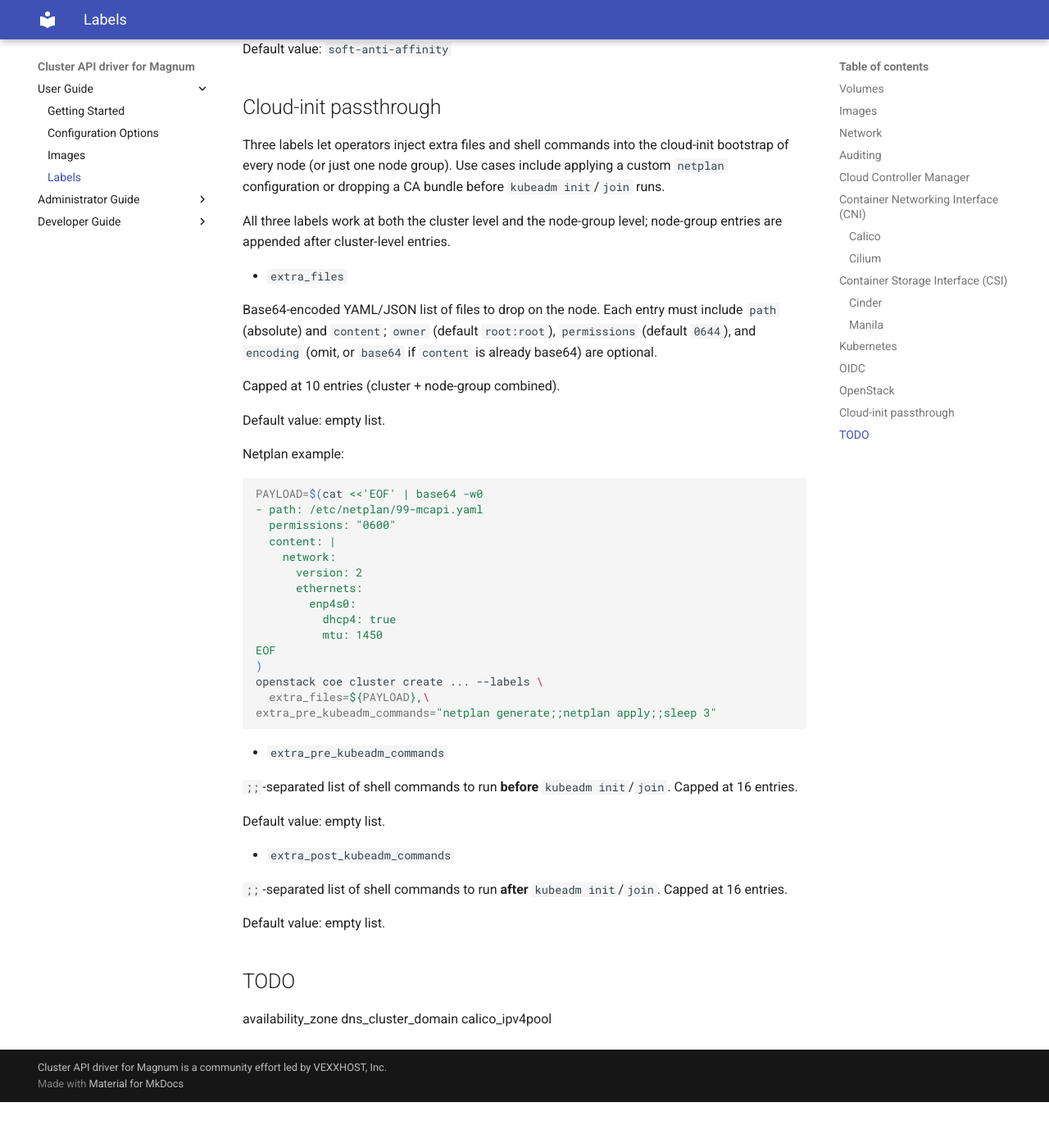
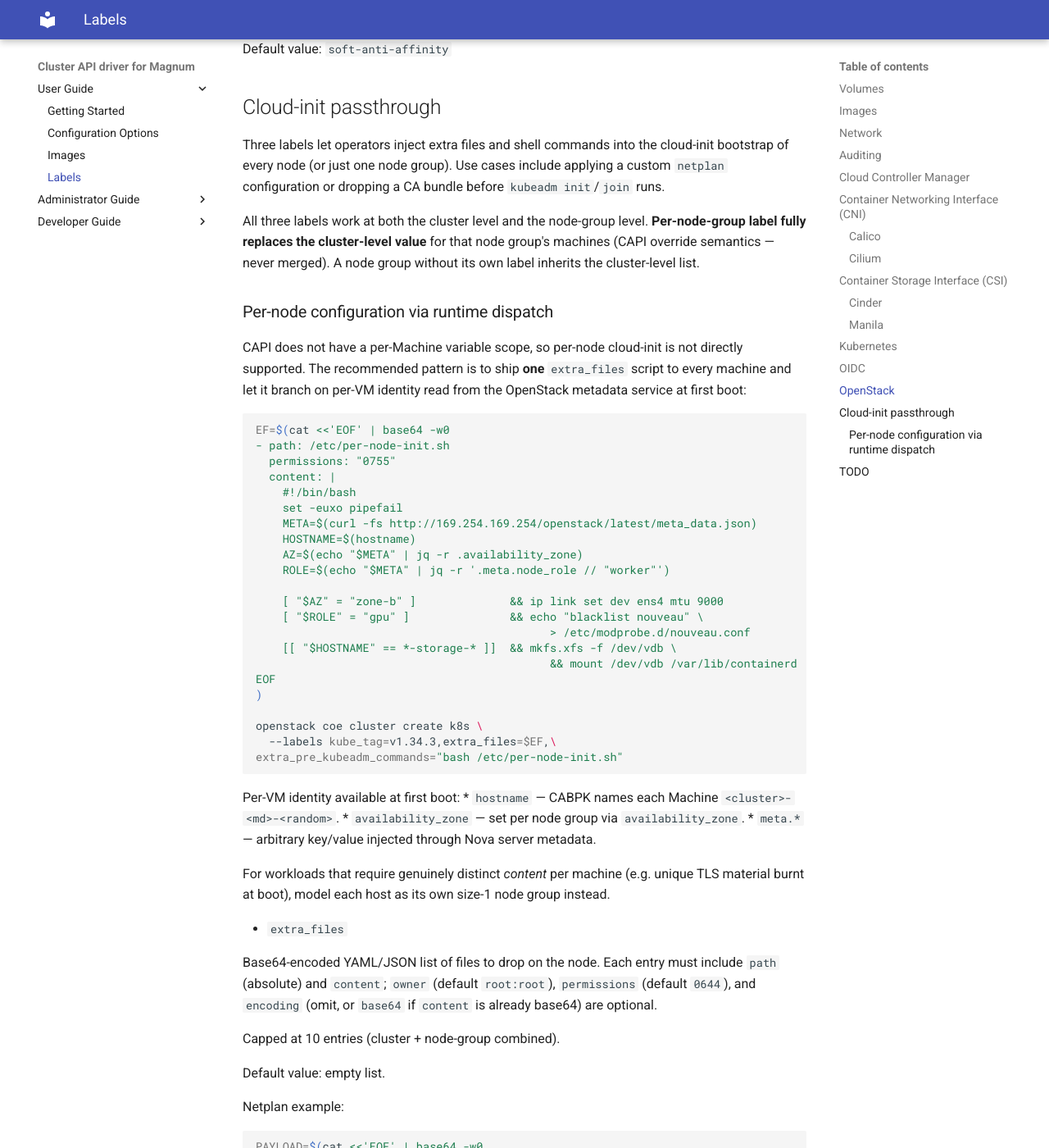
Before and after one commit to vexxhost/magnum-cluster-api, an MkDocs documentation site: the page built from docs/user/labels.md, in a window 1280 px wide and 1400 px high, scrolled down 7072 px. Shown: the whole window at 82% size. Built offline with MkDocs 1.6.1 and Material for MkDocs 9.7.7, drawn with Linux system fonts in a browser that asks for light colours; before the commit the page ends 8416 px from its top, so only the background shows below that.

Commit message:
test(extra_cloud_init): document and lock per-node runtime-dispatch pattern
Adds the recommended per-node cloud-init pattern as a documented test
scenario.  CAPI has no per-Machine variable scope, so per-node behaviour
is achieved by shipping one identical dispatch script to every machine
and branching on per-VM identity (hostname, availability_zone, Nova
server metadata) read from the OpenStack metadata service at first
boot.

* docs/user/labels.md:
    - Correct the per-node-group semantics (replace, not append).
    - New "Per-node configuration via runtime dispatch" section with a
      worked example.

* tests/unit/test_utils.py:
    - test_runtime_dispatch_pattern_per_node_via_metadata_service: locks
      that cluster-level dispatch script + commands flow identically to
      the control plane and every NG that does not declare its own
      label, while an opted-out NG fully replaces with no leakage.

Co-authored-by: Copilot <223556219+Copilot@users.noreply.github.com>
Signed-off-by: ricolin <rlin@vexxhost.com>

````diff
--- a/docs/user/labels.md
+++ b/docs/user/labels.md
@@ -322,8 +322,51 @@ cloud-init bootstrap of every node (or just one node group).  Use cases
 include applying a custom `netplan` configuration or dropping a CA bundle
 before `kubeadm init`/`join` runs.
 
-All three labels work at both the cluster level and the node-group level;
-node-group entries are appended after cluster-level entries.
+All three labels work at both the cluster level and the node-group level.
+**Per-node-group label fully replaces the cluster-level value** for that
+node group's machines (CAPI override semantics — never merged).  A node
+group without its own label inherits the cluster-level list.
+
+### Per-node configuration via runtime dispatch
+
+CAPI does not have a per-Machine variable scope, so per-node cloud-init is
+not directly supported.  The recommended pattern is to ship **one**
+`extra_files` script to every machine and let it branch on per-VM identity
+read from the OpenStack metadata service at first boot:
+
+```bash
+EF=$(cat <<'EOF' | base64 -w0
+- path: /etc/per-node-init.sh
+  permissions: "0755"
+  content: |
+    #!/bin/bash
+    set -euxo pipefail
+    META=$(curl -fs http://169.254.169.254/openstack/latest/meta_data.json)
+    HOSTNAME=$(hostname)
+    AZ=$(echo "$META" | jq -r .availability_zone)
+    ROLE=$(echo "$META" | jq -r '.meta.node_role // "worker"')
+
+    [ "$AZ" = "zone-b" ]              && ip link set dev ens4 mtu 9000
+    [ "$ROLE" = "gpu" ]               && echo "blacklist nouveau" \
+                                            > /etc/modprobe.d/nouveau.conf
+    [[ "$HOSTNAME" == *-storage-* ]]  && mkfs.xfs -f /dev/vdb \
+                                            && mount /dev/vdb /var/lib/containerd
+EOF
+)
+
+openstack coe cluster create k8s \
+  --labels kube_tag=v1.34.3,extra_files=$EF,\
+extra_pre_kubeadm_commands="bash /etc/per-node-init.sh"
+```
+
+Per-VM identity available at first boot:
+* `hostname` — CABPK names each Machine `<cluster>-<md>-<random>`.
+* `availability_zone` — set per node group via `availability_zone`.
+* `meta.*` — arbitrary key/value injected through Nova server metadata.
+
+For workloads that require genuinely distinct *content* per machine (e.g.
+unique TLS material burnt at boot), model each host as its own size-1 node
+group instead.
 
 * `extra_files`
 
````
Also changed, not shown: 1 other file.
